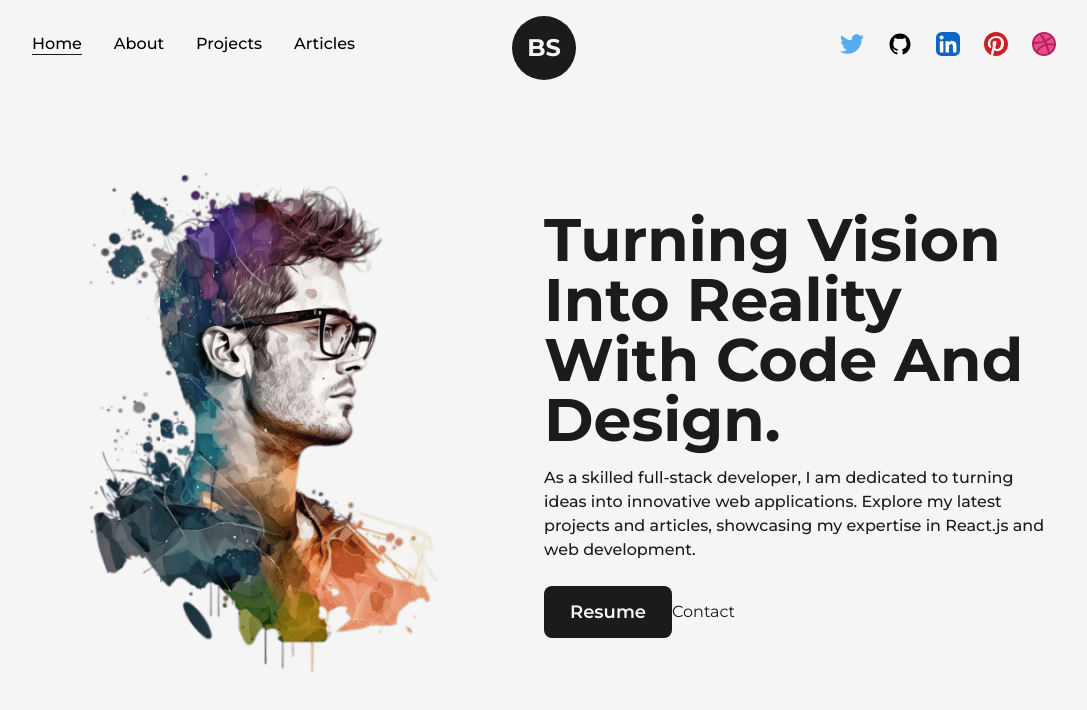
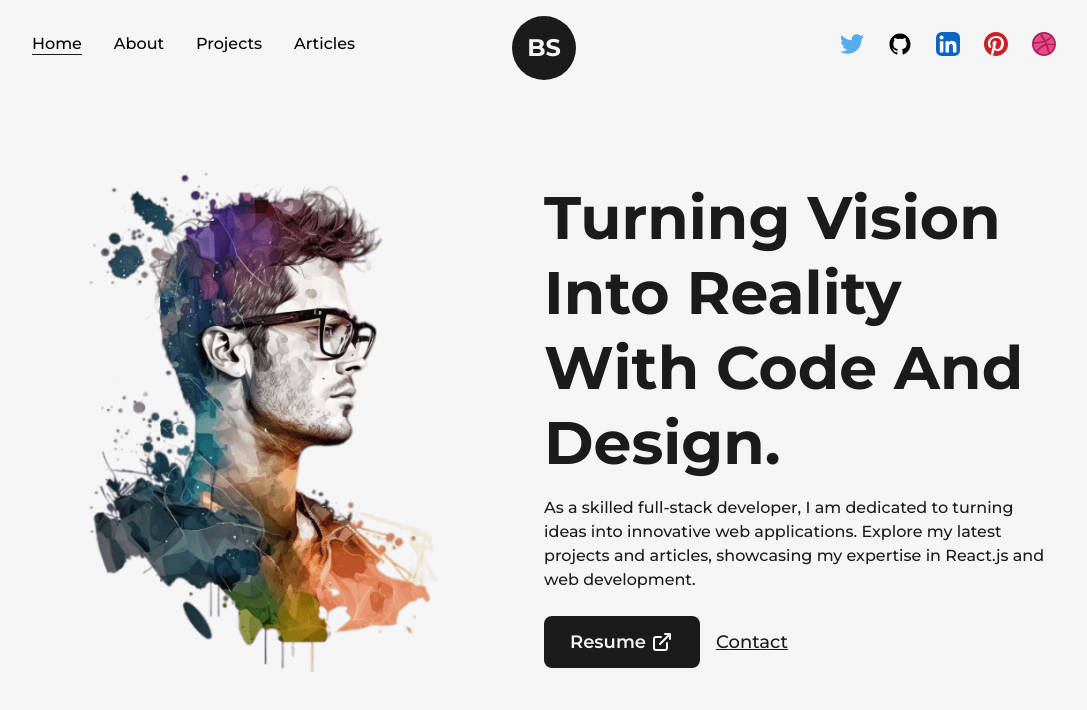
Before and after one commit to hoanngocle/my-portfolio, a Next.js app: page / in a window 1280 px wide. Shown: the top 710 px of the page, without its empty margins (96-1183 px from the left). Built offline with nearby package versions, Linux system fonts and the light colour scheme.

Commit message:
Add resume button and contact

```diff
--- a/app/components/AnimatedText.tsx
+++ b/app/components/AnimatedText.tsx
@@ -39,7 +39,7 @@ function AnimatedText({ text, className = '' }: AnimatedTextParam) {
     return (
         <div className='w-full mx-auto flex items-center justify-center text-center'>
             <motion.h1
-                className={`inline-block w-full text-dark font-bold capitalize text-8xl ${className}`}
+                className={`inline-block w-full text-dark font-bold capitalize text-8xl !leading-tight ${className}`}
                 variants={quote}
                 initial='initial'
                 animate='animate'
--- a/app/page.tsx
+++ b/app/page.tsx
@@ -2,6 +2,7 @@ import Image from 'next/image';
 import profilePic from './../public/images/profile/developer-pic-1.png';
 import AnimatedText from './components/AnimatedText';
 import Link from 'next/link';
+import { LinkArrow } from './components/Icons';
 
 export default function Home() {
     return (
@@ -12,7 +13,7 @@ export default function Home() {
             <div className='w-1/2 flex flex-col items-center self-center'>
                 <AnimatedText
                     text='Turning Vision Into Reality With Code And Design.'
-                    className='!text-6xl text-left '
+                    className='!text-6xl text-left'
                 />
                 <p className='my-4 text-base font-medium'>
                     As a skilled full-stack developer, I am dedicated to turning ideas into innovative web applications.
@@ -25,9 +26,15 @@ export default function Home() {
                         className='flex items-center bg-dark text-light p-2.5 px-6 rounded-lg text-lg font-semibold hover:bg-light hover:text-dark border-2 border-solid border-transparent hover:border-dark'
                         download={true}
                     >
-                        Resume
+                        Resume <LinkArrow className='w-6 ml-1'></LinkArrow>
                     </Link>
-                    <Link href='mailto:hoanngocle.93@gmail.com'>Contact</Link>
+                    <Link
+                        href='mailto:hoanngocle.93@gmail.com'
+                        target='_blank'
+                        className='ml-4 text-lg font-medium capitalize text-dark underline'
+                    >
+                        Contact
+                    </Link>
                 </div>
             </div>
         </div>
```
